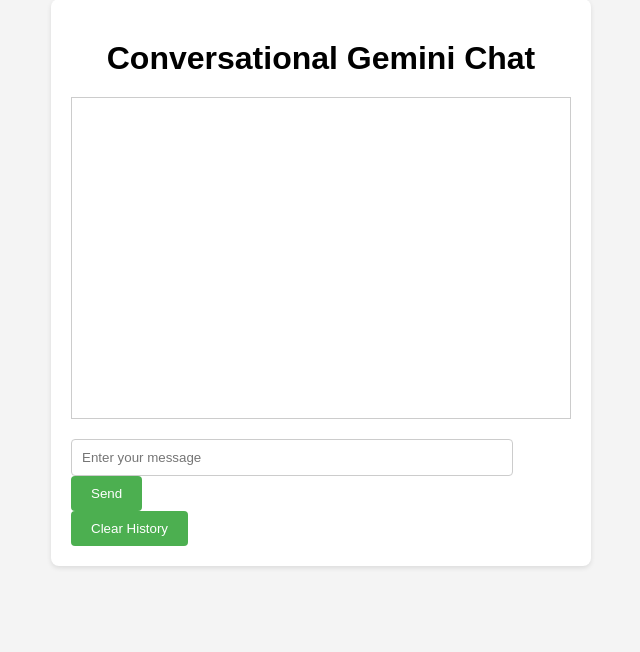
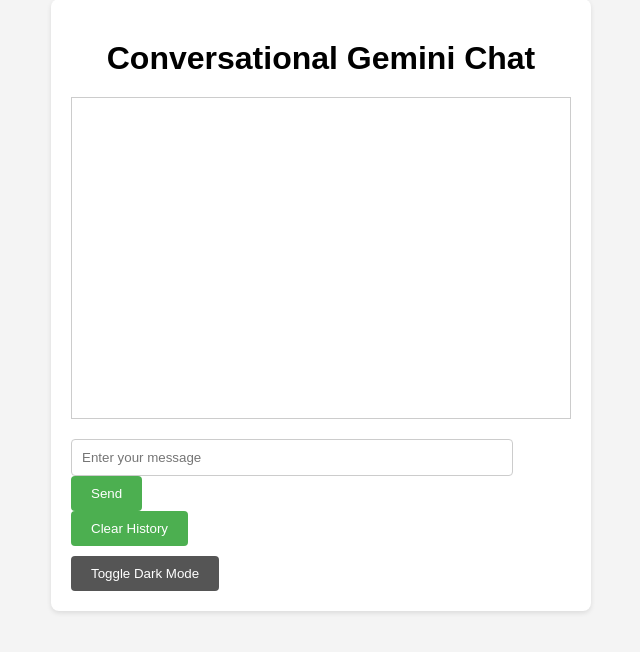
Before and after one commit to SkywardSyntax/GeminiFlask, a Flask app: page / in a window 1280 px wide. Shown: the part 51-703 px from the top of the page, without its empty margins (319-959 px from the left). Run offline with Flask 3, Linux system fonts and the light colour scheme.

Commit message:
Add dark mode button that switches the webpage to dark mode
Add dark mode button and functionality to switch webpage to dark mode

* Add a button with id `dark-mode-toggle` inside the container div in `templates/index.html`
* Add JavaScript code to handle dark mode toggling by adding/removing the `dark-mode` class to the body element in `templates/index.html`
* Add styles for dark mode by targeting the `dark-mode` class on the body element in `static/main.css`
* Change background color to `#333` and text color to `#fff` for dark mode in `static/main.css`
* Add styles for dark mode button in `static/main.css`

```diff
--- a/static/main.css
+++ b/static/main.css
@@ -50,3 +50,35 @@ button[type="submit"] {
     border-radius: 4px;
     cursor: pointer;
 }
+
+body.dark-mode {
+    background-color: #333;
+    color: #fff;
+}
+
+body.dark-mode .container {
+    background-color: #444;
+    box-shadow: 0 2px 5px rgba(255, 255, 255, 0.1);
+}
+
+body.dark-mode .user-message {
+    color: #ddd;
+}
+
+body.dark-mode .bot-message {
+    color: #bbb;
+}
+
+#dark-mode-toggle {
+    padding: 10px 20px;
+    background-color: #555;
+    color: white;
+    border: none;
+    border-radius: 4px;
+    cursor: pointer;
+    margin-top: 10px;
+}
+
+#dark-mode-toggle:hover {
+    background-color: #666;
+}
--- a/templates/index.html
+++ b/templates/index.html
@@ -39,12 +39,14 @@
         <form id="clear-form" method="POST">
             <button type="submit" name="clear-history" value="clear">Clear History</button>
         </form>
+        <button id="dark-mode-toggle">Toggle Dark Mode</button>
     </div>
 
     <script>
         const chatForm = document.getElementById('chat-form');
         const clearForm = document.getElementById('clear-form');
         const chatContainer = document.getElementById('chat-container');
+        const darkModeToggle = document.getElementById('dark-mode-toggle');
 
         chatForm.addEventListener('submit', (event) => {
             event.preventDefault();
@@ -91,6 +93,10 @@
             });
         });
 
+        darkModeToggle.addEventListener('click', () => {
+            document.body.classList.toggle('dark-mode');
+        });
+
         function displayMessage(role, message) {
             const messageElement = document.createElement('p');
             messageElement.classList.add(role === 'user' ? 'user-message' : 'bot-message');
```
